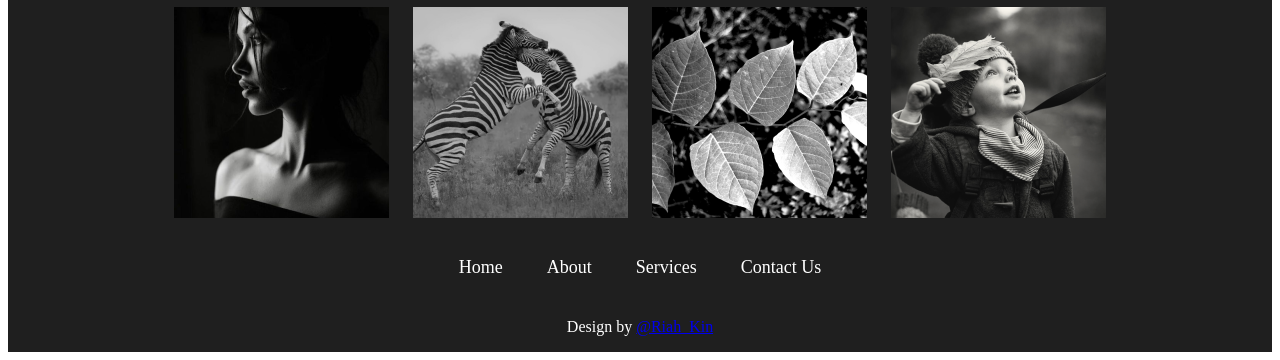
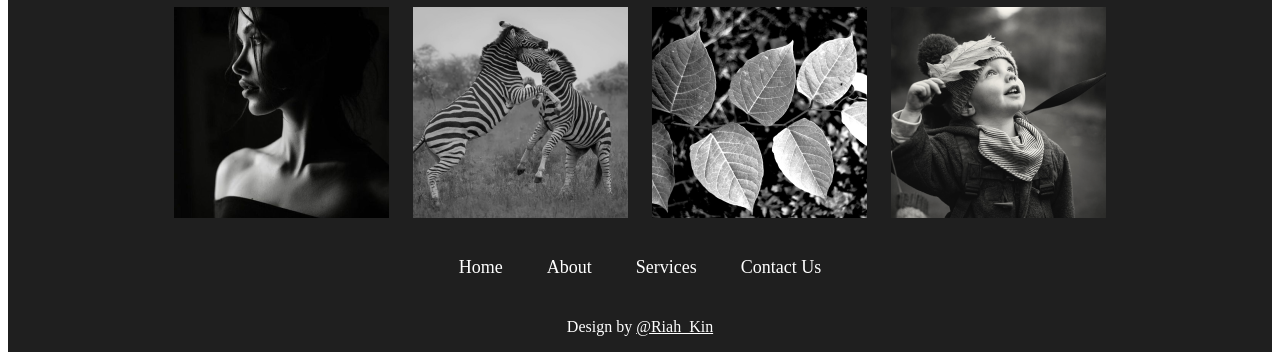
Before and after one commit to meenarh/RIA, a plain HTML site: page index.html in a window 1280 px wide. Shown: the part 2994-3354 px from the top of the page. Drawn offline with Linux system fonts and the light colour scheme; a web font is replaced by a local one.

Commit message:
Update index.html

```diff
--- a/index.html
+++ b/index.html
@@ -95,7 +95,7 @@
                 <li><a href="#">Contact Us</a></li>
         </div>
 
-        <p style="color: #FFFFFF;">Design by <a href="https://twitter.com/riah_kin?s=21&t=mGTO7tFXMm25YNt5_ZJSoQ">@Riah_Kin</a></p>
+        <p style="color: #FFFFFF;">Design by <a href="https://twitter.com/riah_kin?s=21&t=mGTO7tFXMm25YNt5_ZJSoQ" style="color: #FFFFFF;">@Riah_Kin</a></p>
 
     </footer>
 </body>
```
